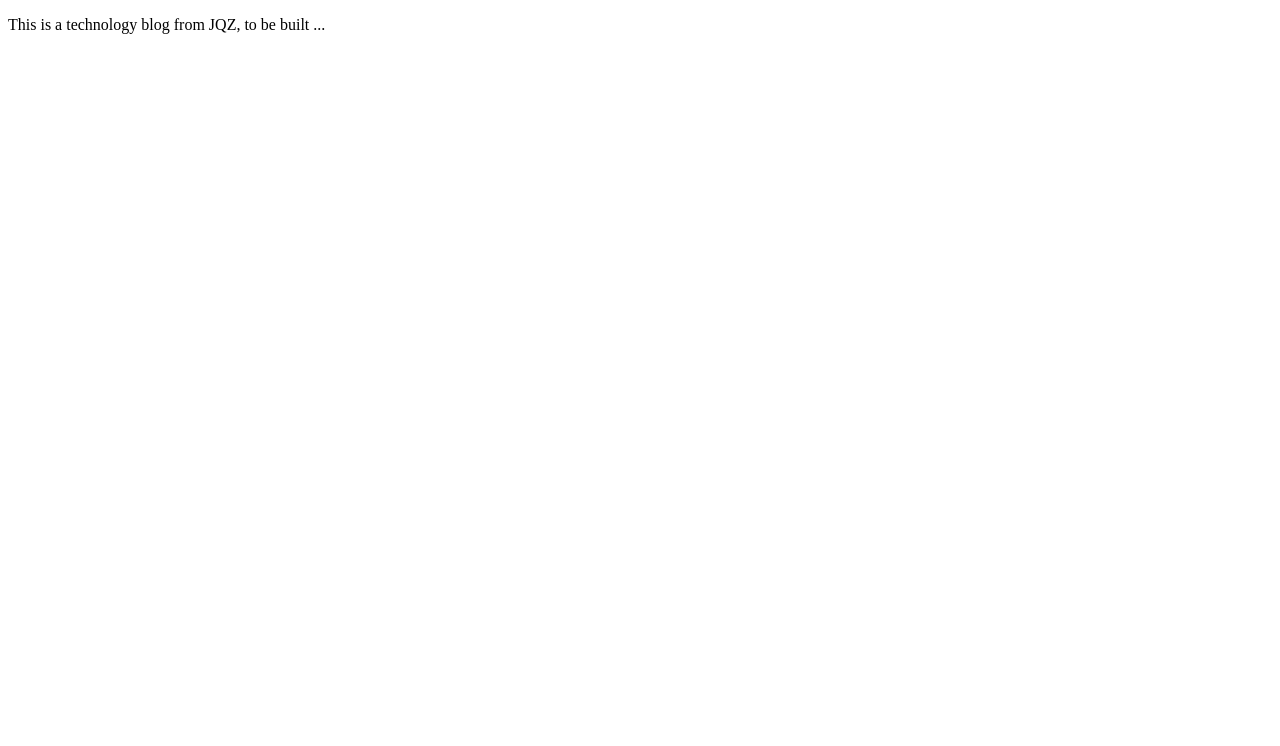
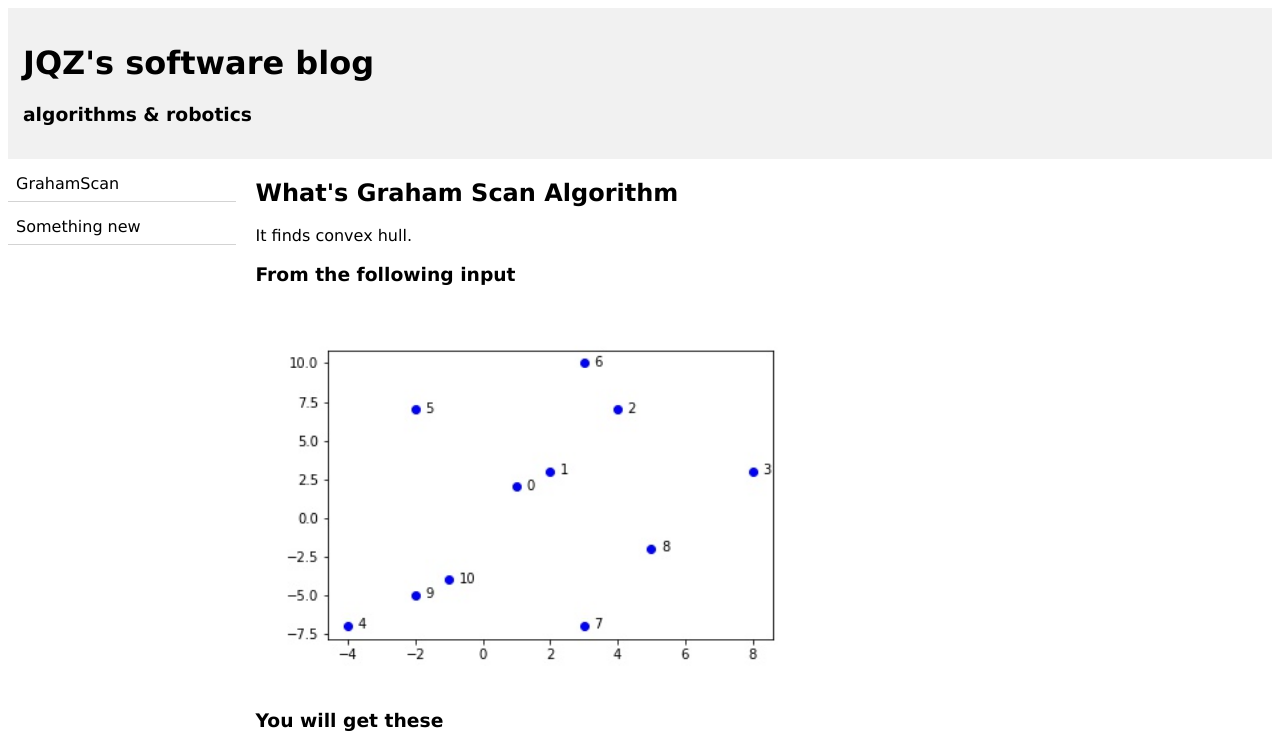
Before and after one commit to jqz-technology/blog-site, a plain HTML site: page index.html in a window 1280 px wide. Shown: the top 746 px of the page. Drawn offline with Linux system fonts and the light colour scheme.

Commit message:
Add GrahamScan to index

```diff
--- /dev/null
+++ b/css/index.css
@@ -0,0 +1,18 @@
+* {
+  box-sizing: border-box;
+}
+.menu {
+  float: left;
+  width: 18%;
+}
+.menuitem {
+  padding: 8px;
+  margin-top: 7px;
+  border-bottom: 1px solid lightgray;
+}
+.main {
+  float: left;
+  width: 60%;
+  padding: 0 20px;
+  overflow: hidden;
+}
--- a/index.html
+++ b/index.html
@@ -1,9 +1,60 @@
-<!doctype html>
+<!DOCTYPE html>
 <html>
-  <head>
-    <title>This is JQZ's technology site!</title>
-  </head>
-  <body>
-    <p>This is a technology blog from JQZ, to be built ...</p>
-  </body>
+<head>
+  <meta name="viewport" content="width=device-width, initial-scale=1.0">
+  <link rel="stylesheet" href="css/index.css">
+</head>
+<body style="font-family:Verdana;">
+
+<div style="background-color:#f1f1f1;padding:15px;">
+  <h1>JQZ's software blog</h1>
+  <h3>algorithms & robotics</h3>
+</div>
+
+<div style="overflow:auto">
+  <div class="menu">
+    <div class="menuitem">GrahamScan</div>
+    <div class="menuitem">Something new</div>
+  </div>
+
+  <div class="main">
+    <h2>What's Graham Scan Algorithm</h2>
+    <p>It finds convex hull.</p>
+
+    <div>
+      <h3>From the following input</h3>
+      <img src="grahamScanInput.jpg" style="width:80%">
+    </div>
+
+    <div>
+      <h3>You will get these</h3>
+      <img src="grahamScan.jpg" style="width:80%">
+    </div>
+
+    <div>
+      <h2>How?</h2>
+      <ol>
+        <li>
+          <div>
+            <p>Find lowest point P0</p>
+            <img src="grahamScanFindP0.jpg" style="width:80%">
+          </div>
+        </li>
+        <li>
+          <div>
+            <p>Order the rest points according to the angles from the P0</p>
+            <img src="grahamScanSortRest.jpg" style="width:80%">
+          </div>
+        </li>
+        <li>Start doing scan from P0, and P1(1st of sorted of all rest points), if the progressing to the next point is a left turn, push it to the stack, if it's a right turn, pop out the stack until it's a left
+            <i>[this step is a bit complex, I'm thinking a way to express the steps in GIF...]
+            </i>
+        </li>
+      </ol>
+    </div>
+
+  </div>
+</div>
+
+</body>
 </html>
```
Also changed, not shown: grahamScan.jpg (added), grahamScanFindP0.jpg (added), grahamScanInput.jpg (added), grahamScanSortRest.jpg (added).
